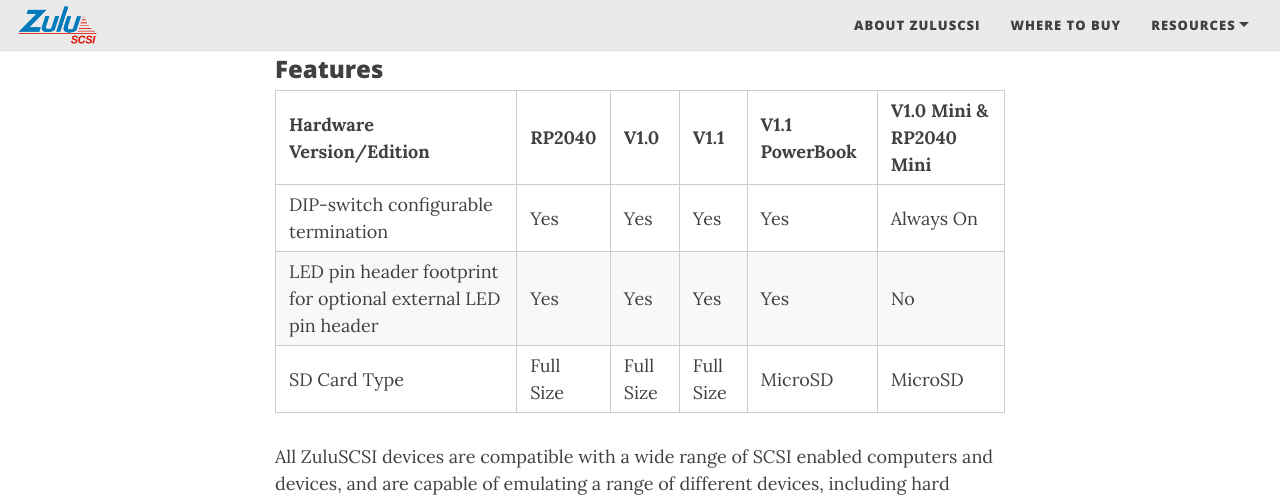
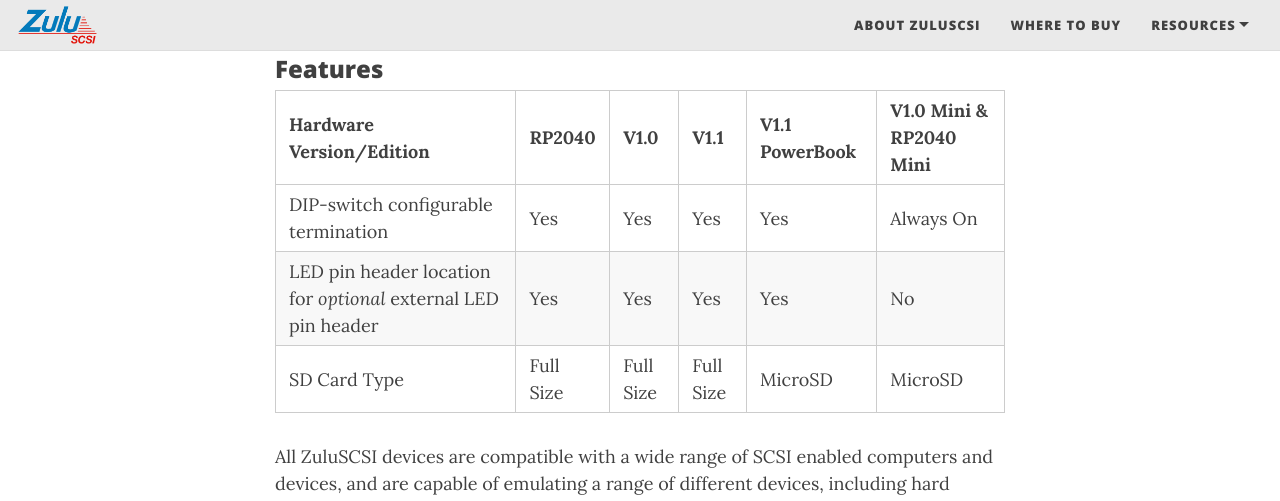
Before and after one commit to ZuluSCSI/ZuluSCSI.com, a Jekyll site: the page built from ZuluSCSI-Manual.md, in a window 1280 px wide and 900 px high, scrolled down 1653 px. Shown: the top 501 px of the window. Built offline with Jekyll 4.4.1, drawn with Linux system fonts in a browser that asks for light colours; nearby versions of some CDN libraries; our own code applies the rules of GitHub Pages for plain Markdown files.

Commit message:
Update ZuluSCSI-Manual.md

```diff
--- a/ZuluSCSI-Manual.md
+++ b/ZuluSCSI-Manual.md
@@ -42,7 +42,7 @@
 | Hardware Version/Edition                                     | RP2040    |V1.0       | V1.1      | V1.1 PowerBook | V1.0 Mini & RP2040 Mini |
 | ------------------------------------------------------------ | --------- | --------- | --------- | -------------- |-------------------------|
 | DIP-switch configurable termination                          | Yes       | Yes       | Yes       | Yes            | Always On      |
-| LED pin header footprint for optional external LED pin header | Yes       | Yes       | Yes       | Yes            | No             |
+| LED pin header location for _optional_ external LED pin header | Yes       | Yes       | Yes       | Yes            | No             |
 | SD Card Type                                                 | Full Size | Full Size | Full Size | MicroSD        | MicroSD        |
 
 All ZuluSCSI devices are compatible with a wide range of SCSI enabled computers and devices, and are capable of emulating a range of different devices, including hard drives, CD-ROMs, SCSI floppy, and removable media. All models can operate solely on power from the SCSI connector in most instances, when SCSI termination power is provided.
```
